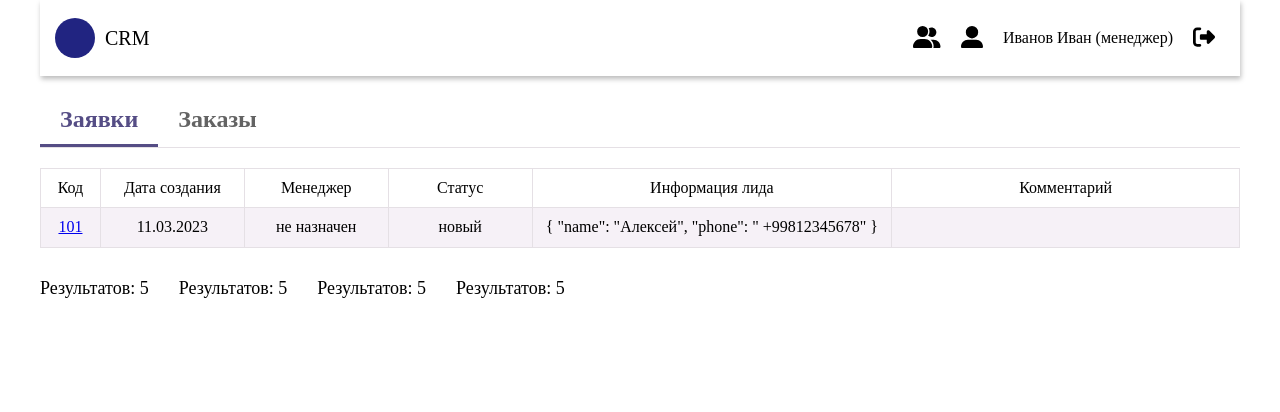
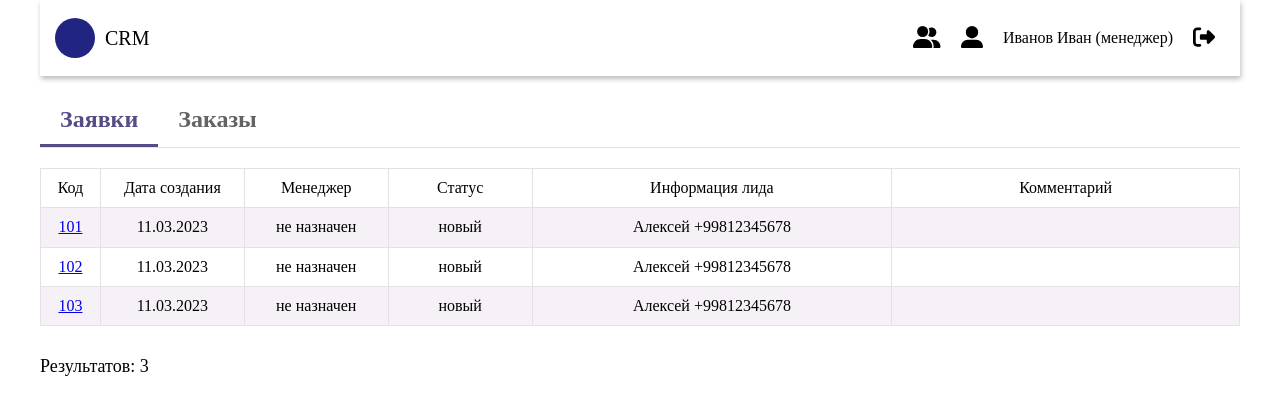
Before and after one commit to the0shail/CRM-for-smartbits, a Vue app: page / in a window 1280 px wide. Shown: the top 412 px of the page. Built offline with nearby package versions, Linux system fonts and the light colour scheme.

Commit message:
Adding a table counter, the main components are finished

```diff
--- a/src/components/UI/Table.vue
+++ b/src/components/UI/Table.vue
@@ -17,22 +17,13 @@
             <td>{{ product.created_date }}</td>
             <td>{{ product.manager }}</td>
             <td>{{ product.status }}</td>
-            <td>{{ product.info_lid }}</td>
+            <td>{{ product.info_lid.name }} {{ product.info_lid.phone }}</td>
             <td>{{ product.comment }}</td>
         </tr>
     </table>
     <div class="notification">
         <li class="row_number">
-            Результатов: 5
-        </li>
-        <li class="row_number">
-            Результатов: 5
-        </li>
-        <li class="row_number">
-            Результатов: 5
-        </li>
-        <li class="row_number">
-            Результатов: 5
+            Результатов: {{ viewResultElement() }}
         </li>
     </div>
 </template>
@@ -42,11 +33,15 @@
 import { defineComponent } from 'vue';
 import { mapGetters } from 'vuex';
 import coloredTableFields from "@/services/coloredTableFields"
+import resultElement from "@/services/resultElement"
 
 
 export default defineComponent({
     methods: {
         ...mapGetters("storeProduct", ['vuexGetDemand']),
+        viewResultElement(){
+            return resultElement(this.vuexGetDemand())
+        }
     },
     mounted() {
         coloredTableFields("table_content")
--- a/src/components/cardComponent.vue
+++ b/src/components/cardComponent.vue
@@ -6,8 +6,8 @@
             <h5>Доставка</h5>
         </div>
         <div class="card_setting">
-            <button>Закрыть</button>
-            <button>История</button>
+            <router-link to="/" class="button-4" role="button">Закрыть</router-link>
+            <router-link to="/" class="button-4" role="button">История</router-link>
         </div>
         <div class="tabs">
             <input type="radio" name="tab-btn" id="tab-btn-1" value="">
@@ -67,17 +67,14 @@ export default defineComponent({
         justify-content: space-between;
         margin-bottom: 30px;
 
-        button {
-            background-color: transparent;
-            border-radius: 3px;
-            font-weight: 500;
-            border: 2px solid grey;
-            padding: 10px 20px;
+        // button {
+        //     background-color: transparent;
+        //     border-radius: 3px;
+        //     font-weight: 500;
+        //     border: 2px solid grey;
+        //     padding: 10px 20px;
 
-            &:focus {
-                background-color: rgb(223, 223, 223);
-            }
-        }
+        // }
     }
 
     .card_tabs {
@@ -170,4 +167,62 @@ export default defineComponent({
         border-bottom: 1px solid #fff;
     }
 }
+
+.button-4 {
+    appearance: none;
+    background-color: #FAFBFC;
+    box-shadow: rgba(27, 31, 35, 0.04) 0 1px 0, rgba(255, 255, 255, 0.25) 0 1px 0 inset;
+    box-sizing: border-box;
+    color: #24292E;
+    cursor: pointer;
+    display: inline-block;
+    font-family: -apple-system, system-ui, "Segoe UI", Helvetica, Arial, sans-serif, "Apple Color Emoji", "Segoe UI Emoji";
+    font-size: 14px;
+    line-height: 20px;
+    list-style: none;
+    position: relative;
+    transition: background-color 0.2s cubic-bezier(0.3, 0, 0.5, 1);
+    user-select: none;
+    -webkit-user-select: none;
+    touch-action: manipulation;
+    vertical-align: middle;
+    white-space: nowrap;
+    word-wrap: break-word;
+    border-radius: 3px;
+    font-weight: 500;
+    text-decoration: none;
+    border: 2px solid grey;
+    padding: 10px 20px;
+}
+
+.button-4:hover {
+    background-color: #F3F4F6;
+    text-decoration: none;
+    transition-duration: 0.1s;
+}
+
+.button-4:disabled {
+    background-color: #FAFBFC;
+    border-color: rgba(27, 31, 35, 0.15);
+    color: #959DA5;
+    cursor: default;
+}
+
+.button-4:active {
+    background-color: #EDEFF2;
+    box-shadow: rgba(225, 228, 232, 0.2) 0 1px 0 inset;
+    transition: none 0s;
+}
+
+.button-4:focus {
+    outline: 1px transparent;
+}
+
+.button-4:before {
+    display: none;
+}
+
+.button-4:-webkit-details-marker {
+    display: none;
+}
 </style>
--- /dev/null
+++ b/src/services/resultElement.ts
@@ -0,0 +1,12 @@
+
+/**
+ * Returns the number of data objects in state
+ * @param {Array} array We specify mainly state
+ * @returns {number} Returns a number with the number of objects
+ */
+function resultElement(array) {
+    let resultElement: number = array.reduce((lenght, value, i) => i + 1, 1);
+    return resultElement
+}
+
+export default resultElement
--- a/src/store/modules/product.ts
+++ b/src/store/modules/product.ts
@@ -4,6 +4,32 @@ const product = {
         demand: [
             {
                 "id": "101",
+                "created_date": "11.03.2023",
+                "manager": "не назначен",
+                "status": "новый",
+                "name_company": "ООО 'SMARTBITS PRO'",
+                "info_lid": {
+                    "name": "Алексей",
+                    "phone": " +99812345678"
+                },
+                "status_application": "correction",
+                "comment": ""
+            },
+            {
+                "id": "102",
+                "created_date": "11.03.2023",
+                "manager": "не назначен",
+                "status": "новый",
+                "name_company": "ООО 'SMARTBITS PRO'",
+                "info_lid": {
+                    "name": "Алексей",
+                    "phone": " +99812345678"
+                },
+                "status_application": "correction",
+                "comment": ""
+            },
+            {
+                "id": "103",
                 "created_date": "11.03.2023",
                 "manager": "не назначен",
                 "status": "новый",
--- a/src/views/HomeView.vue
+++ b/src/views/HomeView.vue
@@ -1,7 +1,6 @@
 <template>
     <Navigation />
     <TableUI />
-
 </template>
 
 <script lang="ts">
@@ -17,7 +16,3 @@ export default defineComponent({
     }
 })
 </script>
-
-<style lang="scss" scoped>
-
-</style>
--- a/src/views/OrdersCardView.vue
+++ b/src/views/OrdersCardView.vue
@@ -2,14 +2,14 @@
     <Navigation />
     <table class="tableUI">
         <tr class="table_header">
-            <th class="table_" style="width: 5%;">Код</th>
-            <th class="table_" style="width: 12%;">Дата создания</th>
-            <th class="table_" style="width: 8%;">Сумма, $</th>
-            <th class="table_" style="width: 12%;">Статус оплаты</th>
-            <th class="table_" style="width: 16%;">Статус исполнителя</th>
-            <th class="table_" style="width: 10%;">Менеджер</th>
-            <th class="table_" style="width: 15%;">Клиент</th>
-            <th class="table_" style="width: 22%;">Комментарий</th>
+            <th style="width: 5%;">Код</th>
+            <th style="width: 12%;">Дата создания</th>
+            <th style="width: 8%;">Сумма, $</th>
+            <th style="width: 12%;">Статус оплаты</th>
+            <th style="width: 16%;">Статус исполнителя</th>
+            <th style="width: 10%;">Менеджер</th>
+            <th style="width: 15%;">Клиент</th>
+            <th style="width: 22%;">Комментарий</th>
         </tr>
         <tr class="table_content" v-for="order in vuexGetOrders()" :key="order.id">
             <td>
@@ -28,16 +28,7 @@
     </table>
     <div class="notification">
         <li class="row_number">
-            Результатов: 5
-        </li>
-        <li class="row_number">
-            Результатов: 5
-        </li>
-        <li class="row_number">
-            Результатов: 5
-        </li>
-        <li class="row_number">
-            Результатов: 5
+            Результатов: {{ viewResultElement() }}
         </li>
     </div>
 </template>
@@ -45,6 +36,9 @@
 <script lang="ts">
 import TableUI from '@/components/UI/Table.vue';
 import Navigation from '@/components/UI/Navigation.vue';
+import coloredTableFields from '@/services/coloredTableFields';
+import resultElement from '@/services/resultElement';
+
 import { defineComponent } from 'vue';
 import { mapGetters } from 'vuex';
 
@@ -57,16 +51,12 @@ export default defineComponent({
     },
     methods: {
         ...mapGetters('storeProduct', ['vuexGetOrders']),
-        coloredTableFields(): void {
-            const fields: NodeListOf<Element> = document.querySelectorAll('.table_content');
-
-            fields.forEach((tr, index) => {
-                if (index % 2 == 0) tr.classList.add("spicy");
-            });
-        },
+        viewResultElement() {
+            return resultElement(this.vuexGetOrders())
+        }
     },
     mounted() {
-        this.coloredTableFields()
+        coloredTableFields("table_content")
     }
 })
 </script>
```
Also changed, not shown: src/components/UI/Dropdown.vue (deleted).
